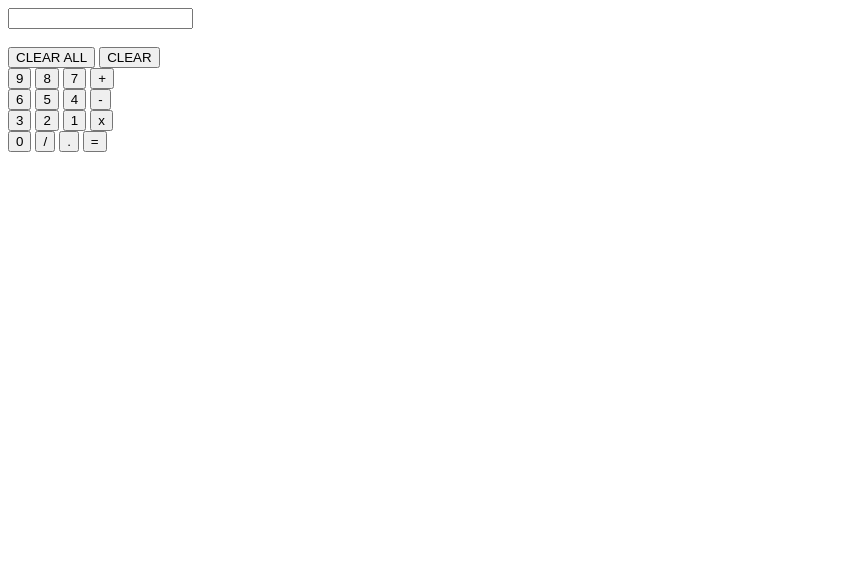
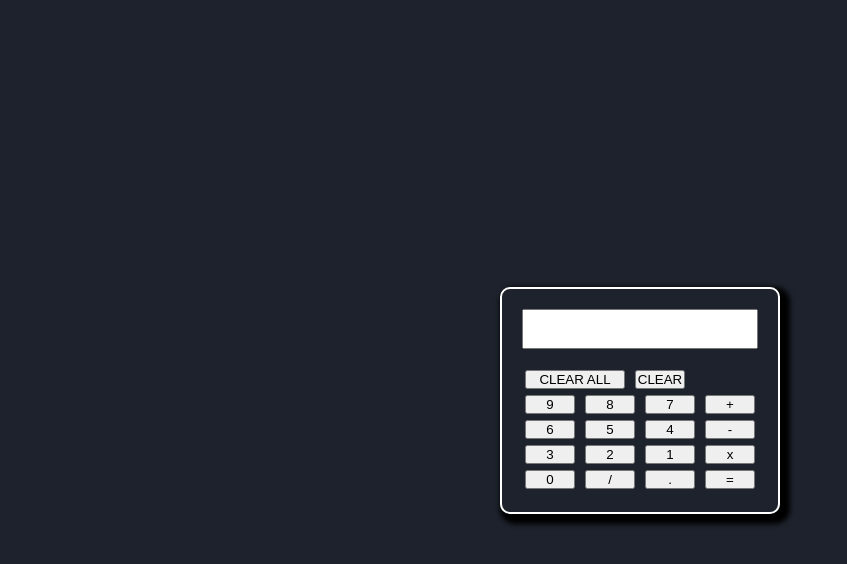
Before and after one commit to zohaib-2510/SYLANI-CALCULATOR, a plain HTML site: page index.html in a window 1280 px wide. Shown: the whole page, without its empty margins (0-847 px from the left). Drawn offline with Linux system fonts and the light colour scheme.

Commit message:
COMPLETE
COMPLETE

```diff
--- a/index.html
+++ b/index.html
@@ -14,7 +14,7 @@
     </div>
     <br>
     <div>
-        <button onclick="clrall()">CLEAR ALL</button>
+        <button id="clraaa" onclick="clrall()">CLEAR ALL</button>
         <button onclick="clr()">CLEAR</button>
     </div>
 <div class="btn">
--- a/style.css
+++ b/style.css
@@ -0,0 +1,32 @@
+*{
+    margin: 0;
+    padding: 0;
+    box-sizing: border-box;
+}
+body{
+    height: 100vh;
+    width: 100%;
+    background-color: rgba(0, 6, 17, 0.887);
+
+    display: flex;
+justify-content: center;
+align-items: center;
+}
+.main{
+box-shadow: 5px 5px 5px 5px black;
+padding: 20px;
+border: 2px solid white;
+border-radius: 10px ;
+}
+button{
+    width: 50px;
+margin: 3px;
+    cursor: pointer;
+}
+#clraaa{
+    width: 100px;
+}
+input{
+    height: 40px;
+width: 100%;
+}
```
